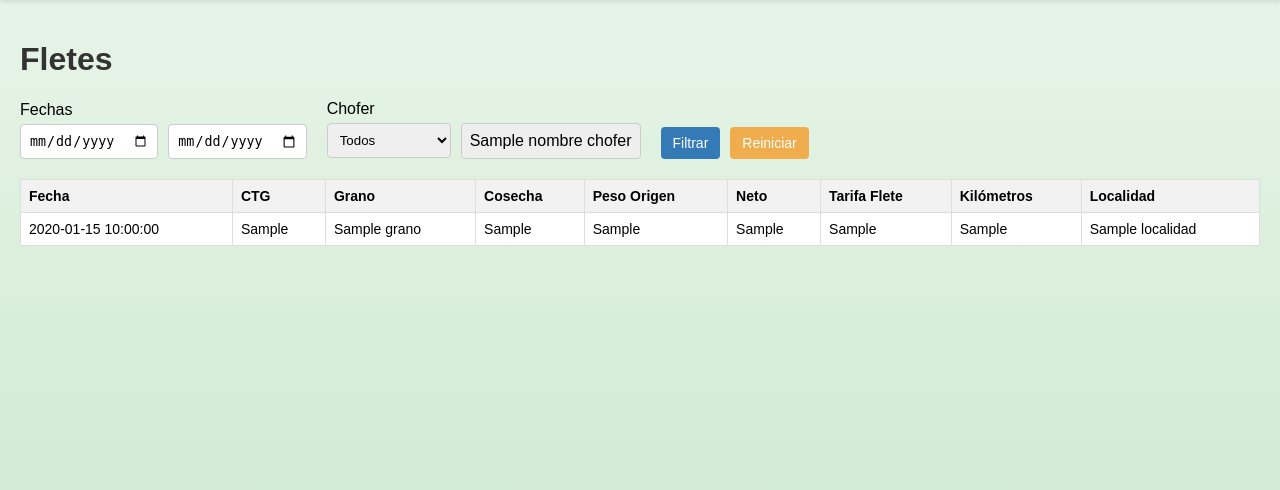
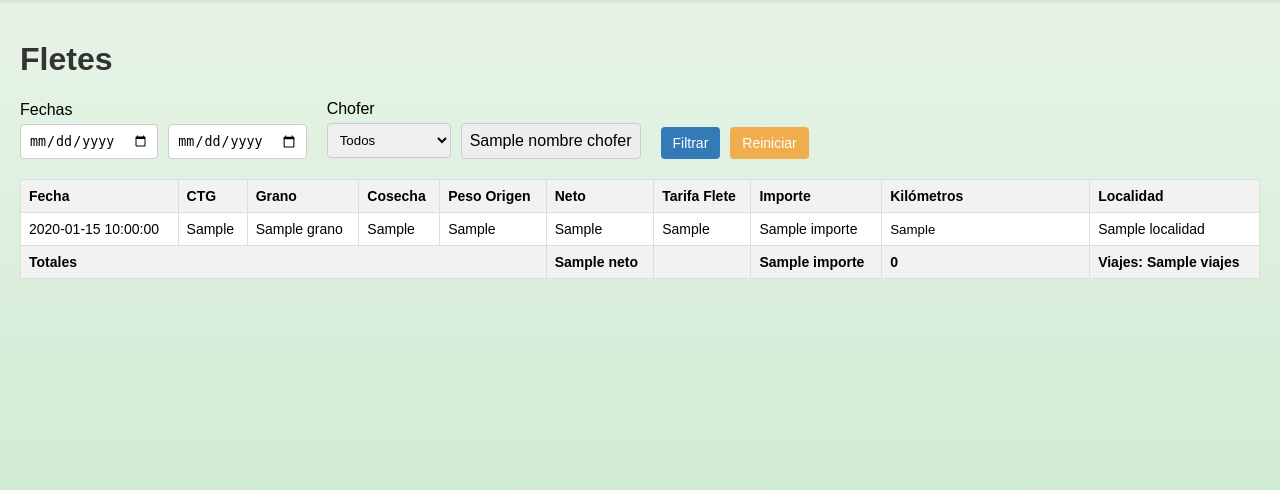
Before and after one commit to arizu14n/Datos-Acopio, a Flask app: template templates/fletes.html in a window 1280 px wide. Shown: the part 48-538 px from the top of the page. Run offline with Flask 3, Linux system fonts and the light colour scheme; the template is opened without the code that fills it: most values are stand-ins (such as "Sample title", 1, 10 or a date in 2020).

Commit message:
fletes funcionando

```diff
--- a/app.py
+++ b/app.py
@@ -684,31 +684,75 @@ def fletes():
 
             if chofer_seleccionado:
                 fletes_data = [rec for rec in fletes_data if rec.get('G_CUILCHOF') and rec.get('G_CUILCHOF').strip() == chofer_seleccionado]
+        else:
+            # --- Fechas por defecto para GET ---
+            today = datetime.date.today()
+            first_day_of_month = today.replace(day=1)
+            filtros_aplicados['fecha_desde'] = first_day_of_month.strftime('%Y-%m-%d')
+            filtros_aplicados['fecha_hasta'] = today.strftime('%Y-%m-%d')
+
+            # Filtrar por defecto en GET
+            fecha_desde = first_day_of_month
+            fecha_hasta = today
+            fletes_data = [rec for rec in fletes_data if rec.get('G_FECHA') and fecha_desde <= rec.get('G_FECHA') <= fecha_hasta]
+
 
         # --- Ordenamiento ---
         fletes_data.sort(key=lambda x: (x.get('G_CUILCHOF', ''), x.get('G_FECHA', datetime.date.min), x.get('G_CTG', '')))
 
         # --- Procesamiento final y formato ---
         fletes_procesados = []
+        total_neto = 0
+        total_km = 0
+        total_importe = 0
         for rec in fletes_data:
+            kilos_netos = rec.get('O_NETO', 0) or 0
+            tarifa = rec.get('G_TARFLET', 0) or 0
+
+            try:
+                kilos_netos_float = float(kilos_netos)
+            except (ValueError, TypeError):
+                kilos_netos_float = 0.0
+
+            try:
+                tarifa_float = float(tarifa)
+            except (ValueError, TypeError):
+                tarifa_float = 0.0
+
+            importe = (kilos_netos_float / 1000) * tarifa_float
+
+            kilometros = rec.get('G_KILOMETR', 0) or 0
+            total_neto += kilos_netos_float
+            total_km += kilometros
+            total_importe += importe
+
             flete = {
                 'G_FECHA': format_date(rec.get('G_FECHA')),
                 'G_CTG': rec.get('G_CTG'),
                 'grano': granos_map.get(rec.get('G_CODI'), rec.get('G_CODI')),
                 'G_COSE': rec.get('G_COSE'),
                 'O_PESO': format_number(rec.get('O_PESO', 0)),
-                'O_NETO': format_number(rec.get('O_NETO', 0)),
-                'G_TARFLET': format_number(rec.get('G_TARFLET', 0), is_currency=True),
-                'G_KILOMETR': rec.get('G_KILOMETR'),
-                'localidad': localidades_map.get(rec.get('G_CTADESTI'), rec.get('G_LOCALI'))
+                'O_NETO': format_number(kilos_netos),
+                'G_TARFLET': format_number(tarifa, is_currency=True),
+                'G_KILOMETR': kilometros,
+                'localidad': localidades_map.get(rec.get('G_CTAPLADE'), 'N/A'),
+                'importe': format_number(importe, is_currency=True)
             }
             fletes_procesados.append(flete)
+
+        totales = {
+            'viajes': len(fletes_procesados),
+            'neto': format_number(total_neto),
+            'km': total_km,
+            'importe': format_number(total_importe, is_currency=True)
+        }
 
         return render_template('fletes.html',
                                fletes=fletes_procesados,
                                choferes=sorted(list(choferes)),
                                filtros_aplicados=filtros_aplicados,
-                               nombre_chofer=nombre_chofer_seleccionado)
+                               nombre_chofer=nombre_chofer_seleccionado,
+                               totales=totales)
 
     except FileNotFoundError as e:
         return f"<h1>Error: No se encontró el archivo DBF: {e.filename}</h1>"
@@ -846,5 +890,29 @@ def test_choferes():
     except Exception as e:
         return str(e)
 
+@app.route('/debug-acohis-last10')
+def debug_acohis_last10():
+    try:
+        with DBF(RUTA_ACOHIS_DBF, encoding='iso-8859-1') as tabla_acohis:
+            all_records = list(tabla_acohis) # Read all records into a list
+            last_10_records = all_records[-10:] # Get the last 10 records
+
+            formatted_records = []
+            for rec in last_10_records:
+                formatted_rec = {}
+                for field_name, value in rec.items():
+                    if isinstance(value, datetime.date):
+                        formatted_rec[field_name] = value.strftime('%Y-%m-%d')
+                    else:
+                        formatted_rec[field_name] = value
+                formatted_records.append(formatted_rec)
+
+            return render_template('debug.html', records=formatted_records, dbf_name="acohis.dbf")
+
+    except FileNotFoundError:
+        return f"<h1>Error: No se encontró el archivo DBF: {RUTA_ACOHIS_DBF}</h1>"
+    except Exception as e:
+        return f"<h1>Ocurrió un error al leer el archivo: {e}</h1>"
+
 if __name__ == '__main__':
     app.run(host='0.0.0.0', debug=True)
--- a/templates/base.html
+++ b/templates/base.html
@@ -48,5 +48,6 @@
     <div class="content">
         {% block content %}{% endblock %}
     </div>
+    {% block scripts %}{% endblock %}
 </body>
 </html>
--- a/templates/fletes.html
+++ b/templates/fletes.html
@@ -7,6 +7,7 @@
     table { width: 100%; border-collapse: collapse; margin-top: 20px; font-size: 14px; background-color: white; }
     th, td { border: 1px solid #ddd; padding: 8px; text-align: left; }
     th { background-color: #f2f2f2; }
+    tfoot { font-weight: bold; background-color: #f2f2f2; }
     .form-container form {
         display: flex;
         flex-wrap: wrap;
@@ -46,6 +47,13 @@
     .btn-warning {
         background-color: #f0ad4e;
     }
+    .km-input {
+        width: 100%;
+        border: none;
+        background-color: transparent;
+        text-align: left;
+        padding: 0;
+    }
 </style>
 {% endblock %}
 
@@ -53,7 +61,7 @@
     <h1>Fletes</h1>
 
     <div class="form-container">
-        <form method="POST">
+        <form method="POST" action="{{ url_for('fletes') }}">
             <div class="filter-group">
                 <label>Fechas</label>
                 <div class="filter-group-row">
@@ -79,7 +87,7 @@
 
             <div class="filter-group">
                  <div class="filter-group-row">
-                    <input type="submit" value="Filtrar" class="btn btn-primary">
+                    <button type="submit" class="btn btn-primary">Filtrar</button>
                     <a href="{{ url_for('fletes') }}" class="btn btn-warning">Reiniciar</a>
                 </div>
             </div>
@@ -96,6 +104,7 @@
                 <th>Peso Origen</th>
                 <th>Neto</th>
                 <th>Tarifa Flete</th>
+                <th>Importe</th>
                 <th>Kilómetros</th>
                 <th>Localidad</th>
             </tr>
@@ -110,15 +119,73 @@
                     <td>{{ flete.O_PESO }}</td>
                     <td>{{ flete.O_NETO }}</td>
                     <td>{{ flete.G_TARFLET }}</td>
-                    <td>{{ flete.G_KILOMETR }}</td>
+                    <td>{{ flete.importe }}</td>
+                    <td><input type="text" class="km-input" value="{{ flete.G_KILOMETR }}"></td>
                     <td>{{ flete.localidad }}</td>
                 </tr>
             {% else %}
                 <tr>
-                    <td colspan="9" style="text-align: center;">No hay datos para mostrar.</td>
+                    <td colspan="10" style="text-align: center;">No hay datos para mostrar.</td>
                 </tr>
             {% endfor %}
         </tbody>
+        <tfoot>
+            <tr>
+                <td colspan="5"><strong>Totales</strong></td>
+                <td id="total-neto"><strong>{{ totales.neto }}</strong></td>
+                <td></td>
+                <td id="total-importe"><strong>{{ totales.importe }}</strong></td>
+                <td id="total-km"><strong>{{ totales.km }}</strong></td>
+                <td><strong>Viajes: {{ totales.viajes }}</strong></td>
+            </tr>
+        </tfoot>
     </table>
 
 {% endblock %}
+
+{% block scripts %}
+<script>
+document.addEventListener('DOMContentLoaded', function() {
+    const kmInputs = document.querySelectorAll('.km-input');
+    const totalKmCell = document.getElementById('total-km');
+
+    const updateAndFormatTotal = () => {
+        let total = 0;
+        kmInputs.forEach(input => {
+            const value = parseInt(input.value, 10);
+            if (!isNaN(value)) {
+                total += value;
+            }
+        });
+        totalKmCell.innerHTML = `<strong>${total.toLocaleString('es-AR')}</strong>`;
+    };
+
+    kmInputs.forEach(input => {
+        input.addEventListener('keydown', (event) => {
+            // Allow: backspace, delete, tab, escape, enter
+            if ([46, 8, 9, 27, 13].indexOf(event.keyCode) !== -1 ||
+                // Allow: Ctrl+A, Command+A
+                (event.keyCode === 65 && (event.ctrlKey === true || event.metaKey === true)) ||
+                // Allow: home, end, left, right, down, up
+                (event.keyCode >= 35 && event.keyCode <= 40)) {
+                // let it happen, don't do anything
+                return;
+            }
+            // Ensure that it is a number and stop the keypress
+            if ((event.shiftKey || (event.keyCode < 48 || event.keyCode > 57)) && (event.keyCode < 96 || event.keyCode > 105)) {
+                event.preventDefault();
+            }
+        });
+
+        input.addEventListener('input', () => {
+            // Fallback for paste, etc.
+            input.value = input.value.replace(/\D/g, '');
+            updateAndFormatTotal();
+        });
+    });
+
+    // Initial calculation
+    updateAndFormatTotal();
+});
+</script>
+{% endblock %}
```
Also changed, not shown: lector_dbf.py (+8 -6 lines), templates/debug.html (added, +32 -0 lines).
